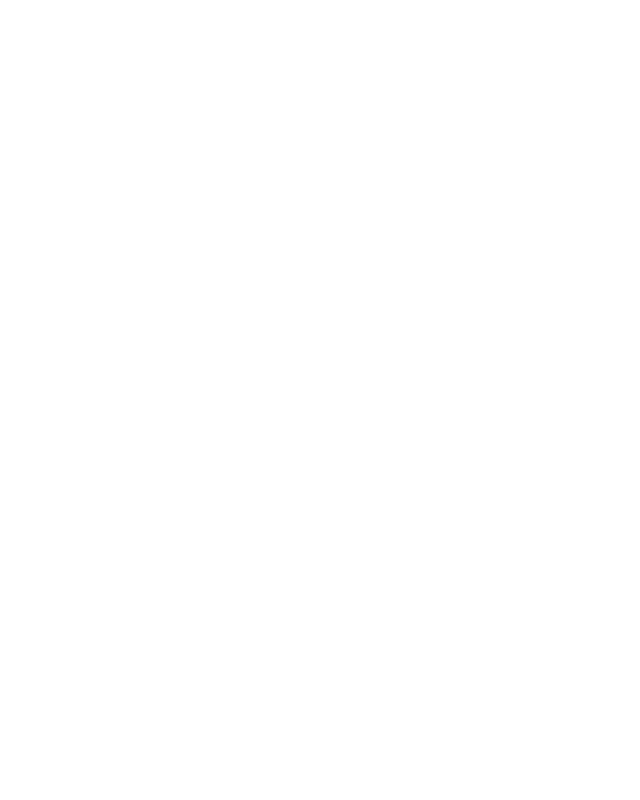
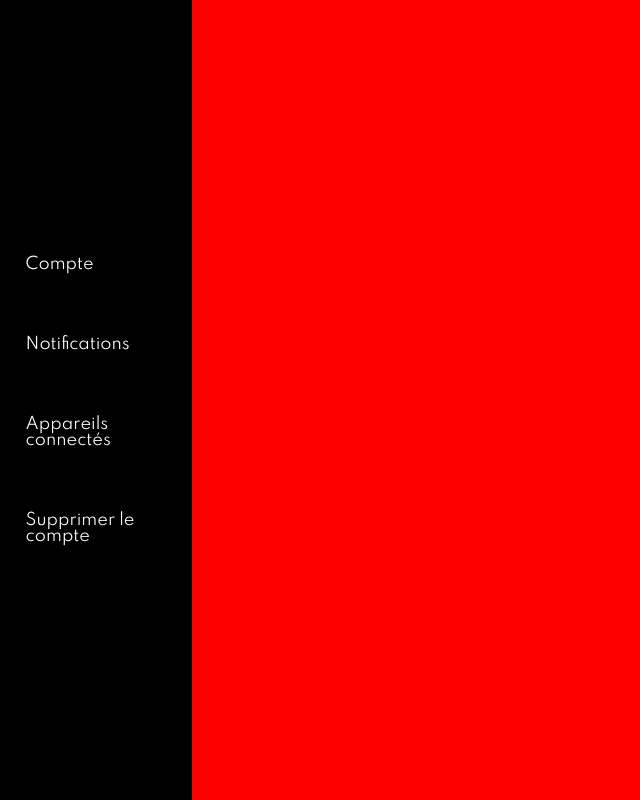
Before and after one commit to antoebtfr/skateflix-app-front, an Angular app: page /settings in a window 1280 px wide. Before the commit this address led to /. Shown: the whole page, without its empty margins (0-640 px from the left). Built offline with nearby package versions, Linux system fonts and the light colour scheme.

Commit message:
pages: settings pages

```diff
--- a/src/app/app-routing.module.ts
+++ b/src/app/app-routing.module.ts
@@ -12,7 +12,8 @@
   { path: 'validation', loadChildren: () => import('./pages/validation/validation.module').then(m => m.ValidationModule) },
   { path: '404-not-found' , loadChildren: () => import('./pages/page-not-found/page-not-found.module').then(m => m.PageNotFoundModule) },
   { path: 'user', loadChildren: () => import('./pages/profil/profil.module').then(m => m.ProfilModule) },
-  { path: 'admin', loadChildren: () => import('./pages/adminpage/adminpage.module').then(m => m.AdminpageModule) }
+  { path: 'admin', loadChildren: () => import('./pages/adminpage/adminpage.module').then(m => m.AdminpageModule) },
+  { path: 'settings', loadChildren: () => import('./pages/settings/settings.module').then(m => m.SettingsModule) }
 ];
 
 @NgModule({
--- a/src/app/components/navbar/user-list/user-list.component.html
+++ b/src/app/components/navbar/user-list/user-list.component.html
@@ -1,7 +1,6 @@
 <section id="userlist-body">
   <ul>
     <li>Mon compte</li>
-    <li>Crew</li>
     <li>Informations légales</li>
     <li>Applications Mobiles</li>
     <li>Paramètre</li>
--- /dev/null
+++ b/src/app/pages/settings/settings-routing.module.ts
@@ -0,0 +1,12 @@
+import { NgModule } from '@angular/core';
+import { Routes, RouterModule } from '@angular/router';
+
+import { SettingsComponent } from './settings.component';
+
+const routes: Routes = [{ path: '', component: SettingsComponent }];
+
+@NgModule({
+  imports: [RouterModule.forChild(routes)],
+  exports: [RouterModule]
+})
+export class SettingsRoutingModule { }
--- /dev/null
+++ b/src/app/pages/settings/settings.component.html
@@ -0,0 +1,10 @@
+<section id="settings-body">
+  <div id="list-container">
+    <ul>
+      <li>Compte</li>
+      <li>Notifications</li>
+      <li>Appareils connectés</li>
+      <li>Supprimer le compte</li>
+    </ul>
+  </div>
+</section>
--- /dev/null
+++ b/src/app/pages/settings/settings.component.scss
@@ -0,0 +1,28 @@
+#settings-body{
+  height: 100vh;
+  background-color: red;
+}
+
+#list-container{
+  background-color: black ;
+  color: white;
+  height: 100vh;
+  width: 15vw;
+  display: flex;
+  flex-flow: row wrap;
+  justify-content: center;
+  align-items: center;
+
+}
+
+ul li {
+padding: 4vh 0;
+cursor: pointer;
+width: 13vw;
+height: 100%;
+padding-left: 2vw;
+}
+
+ul li:hover{
+  background-color: rgba(44, 44, 44, 0.568);
+}
--- /dev/null
+++ b/src/app/pages/settings/settings.component.ts
@@ -0,0 +1,15 @@
+import { Component, OnInit } from '@angular/core';
+
+@Component({
+  selector: 'app-settings',
+  templateUrl: './settings.component.html',
+  styleUrls: ['./settings.component.scss']
+})
+export class SettingsComponent implements OnInit {
+
+  constructor() { }
+
+  ngOnInit() {
+  }
+
+}
```
Also changed, not shown: src/app/pages/settings/settings.module.ts (added, +15 -0 lines), 1 other file (tests, documents, lock files or other folders).
